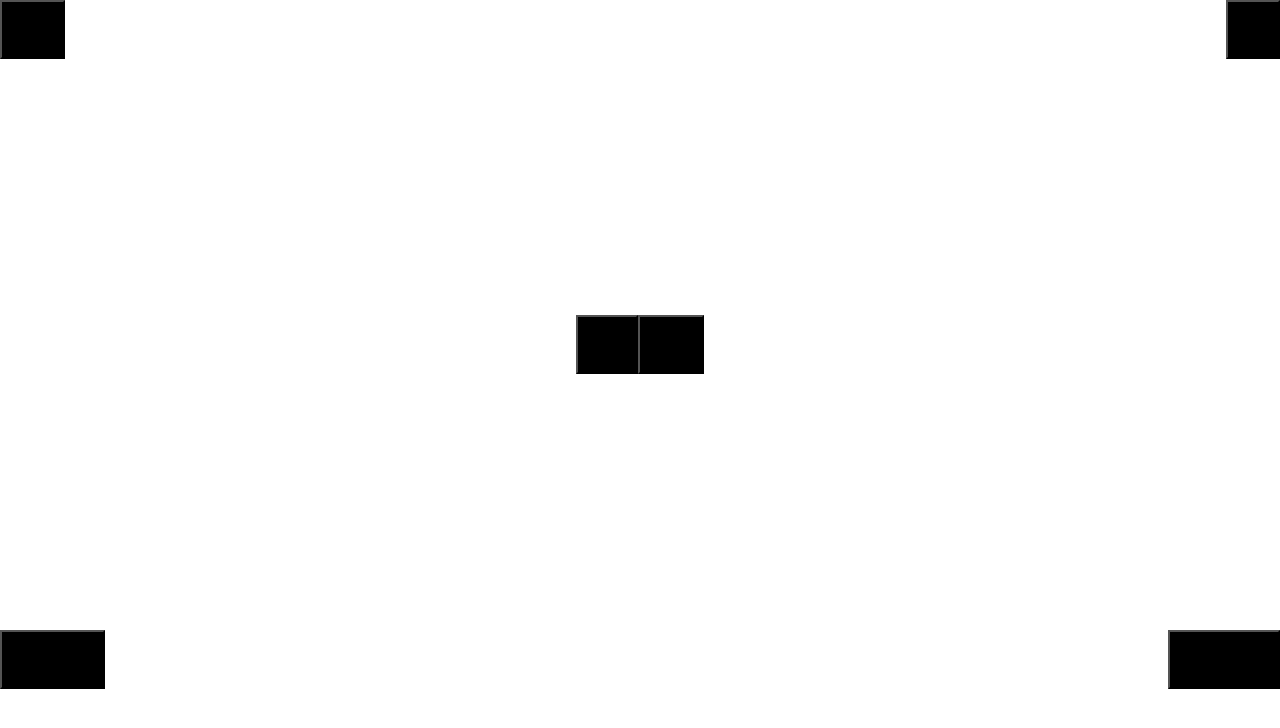
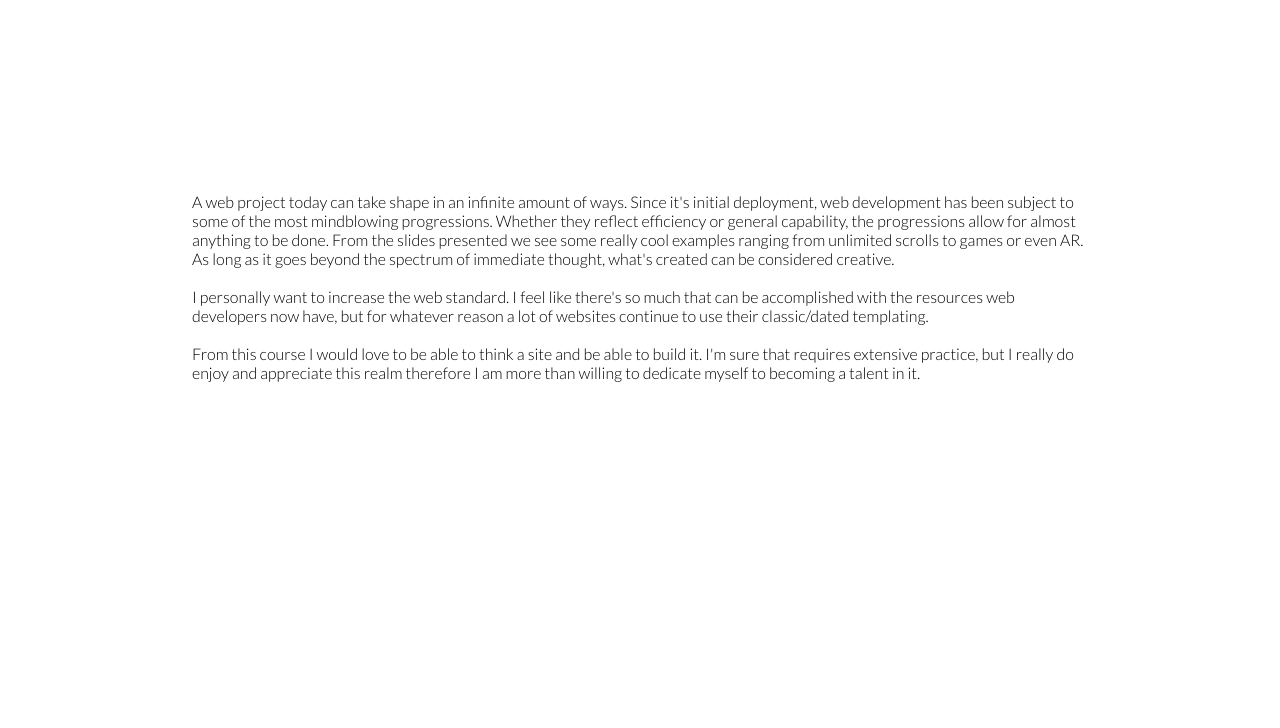
Before and after one commit to aaaadonis/medp285, a plain HTML site: page index.html in a window 1280 px wide. Drawn offline with Linux system fonts and the light colour scheme.

Commit message:
Add files via upload

```diff
--- a/index.html
+++ b/index.html
@@ -8,32 +8,24 @@
     <link rel="stylesheet" href="style.css">
 </head>
 <body>
-    <div class="top">
-        <button class="buttons" id='one'>
-            this
-        </button>
-        <button class="buttons" id="two">
-            is
-        </button>
+    <div class="lining">
+        <ul>
+            <li>
+                A web project today can take shape in an infinite amount of ways. Since it's initial deployment, web development has been subject to some of the
+                most mindblowing progressions. Whether they reflect efficiency or general capability, the progressions allow for almost anything to be done. From the slides presented we see some really cool examples
+                ranging from unlimited scrolls to games or even AR. As long as it goes beyond the spectrum of immediate thought, what's created can be considered creative.
+            </li>
+            <br>
+            <li>
+                I personally want to increase the web standard. I feel like there's so much that can be accomplished with the resources web developers now have, but for whatever reason a lot of websites
+                continue to use their classic/dated templating.
+            </li>
+            <br>
+            <li>
+                From this course I would love to be able to think a site and be able to build it. I'm sure that requires extensive practice, but I really do enjoy and appreciate this realm
+                therefore I am more than willing to dedicate myself to becoming a talent in it.
+            </li>
+        </ul>
     </div>
-    <div class="middle">
-        <button class="middle-button" id="three">
-            my
-        </button>
-        <button class="middle-button" id="four">
-            first
-        </button>
-    </div>
-    <div class="bot">
-        <div class="container">
-        <button class="bottom-button" id="five">
-            homework
-        </button>
-        <button class="bottom-button" id="six">
-            assignment
-        </button>
-        </div>
-    </div>
-    <script type="text/javascript" src="Button.js"></script>
 </body>
 </html>
--- a/style.css
+++ b/style.css
@@ -1,38 +1,18 @@
+@import url('https://fonts.googleapis.com/css2?family=Lato:wght@300&display=swap');
+
 * {
+    padding: 0;
     margin: 0;
-    padding: 0;
-
 }
 
-
-button{
-    padding: 20px;
-    background-color: black;
+.lining{
+    display: flex;
+    justify-content: center;
+    align-items: center;
+    font-family: 'Lato', sans-serif;
 }
 
-
-.top{
-    display: flex;
-    justify-content: space-between;
-    align-content: center;
+ul {
+    list-style-type: none;
+    padding: 15%;
 }
-
-.middle {
-    display: flex;
-    align-content: center;
-    justify-content: center;
-    padding: 20%;
-}
-
-.middle-button {
-    justify-content: space-between;
-}
-
-.bot{
-    bottom: 0;
-}
-
-.container{
-    display: flex;
-    justify-content: space-between;
-}
```
